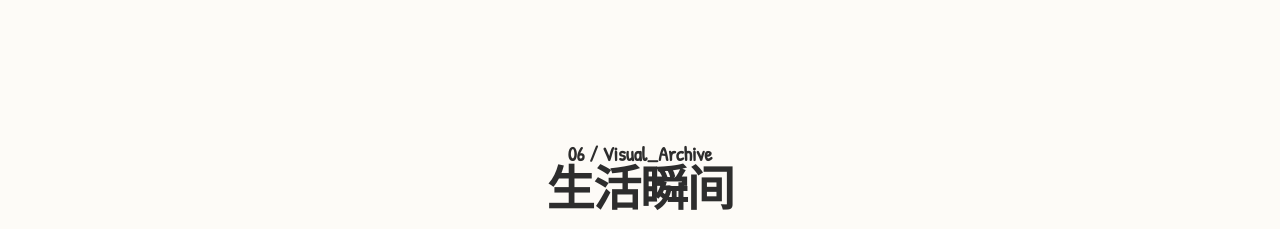
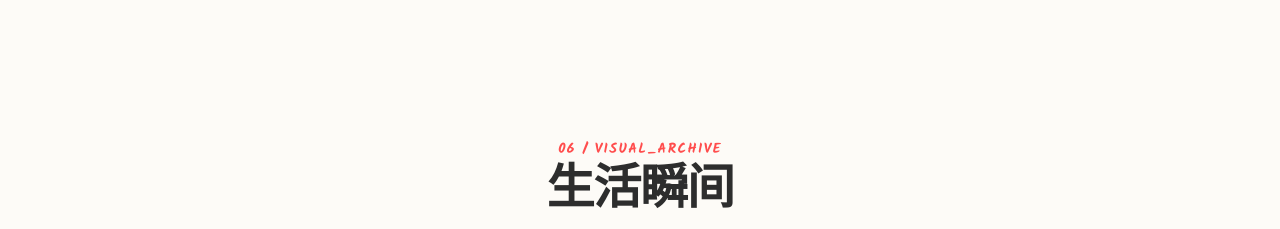
Before and after one commit to YuTao0805/YuTao0805.github.io, a React (Vite) app: page / in a window 1280 px wide. Shown: the part 7440-7669 px from the top of the page. Built offline with nearby package versions, Linux system fonts and the light colour scheme; a web font is replaced by a local one.

Commit message:
更改6.Visual_Archive 颜色

```diff
--- a/src/components/Photos.tsx
+++ b/src/components/Photos.tsx
@@ -19,7 +19,7 @@ export const Photos = () => {
     <section id="photos" className="py-32 px-4">
       <div className="max-w-6xl mx-auto">
         <div className="mb-20 text-center">
-          <div className="section-label">06 / Visual_Archive</div>
+          <div className="font-heading text-marker-red text-sm mb-2 tracking-widest uppercase">06 / Visual_Archive</div>
           <h2 className="text-5xl font-extrabold text-[var(--color-text-main)] dark:text-[var(--color-dark-text)] mb-6 uppercase tracking-tight">{t("sections.photos")}</h2>
           <div className="h-1 w-24 bg-sky-500 mx-auto rounded-full" />
         </div>
```
